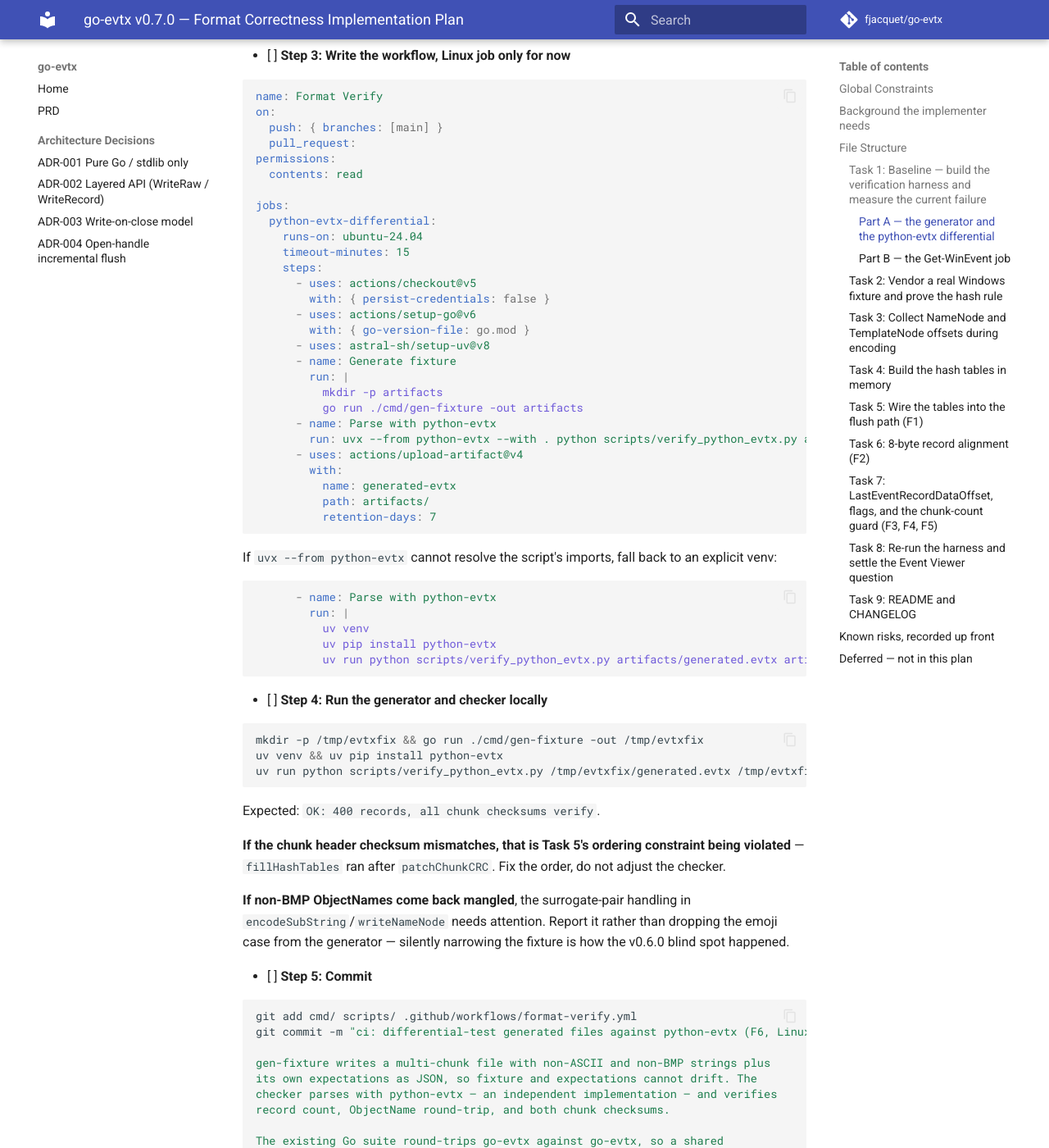
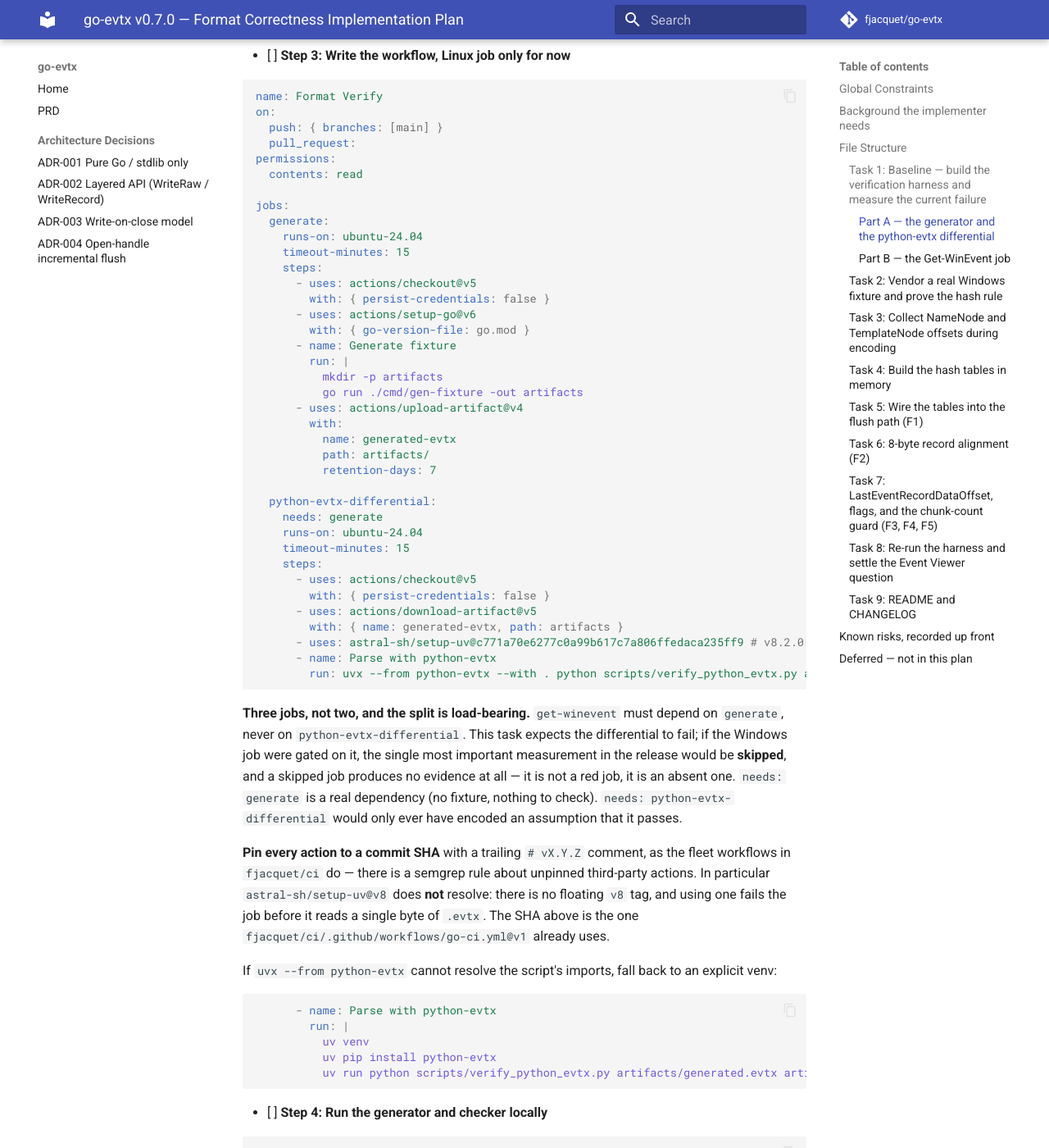
Before and after one commit to fjacquet/go-evtx, an MkDocs documentation site: the page built from docs/superpowers/plans/2026-08-08-v0.7.0-format-correctness.md, in a window 1280 px wide and 1400 px high, scrolled down 7234 px. Shown: the whole window at 82% size. Built offline with MkDocs 1.6.1 and Material for MkDocs 9.7.7, drawn with Linux system fonts in a browser that asks for light colours; comment, search, counter and statistics services are not loaded; some of the changed text lies outside the part shown.

Commit message:
docs: fix two harness defects in the Task 1 workflow
Both surfaced on the first real run, which is the argument for building the
harness before the fixes.

1. astral-sh/setup-uv@v8 does not resolve — there is no floating v8 tag. The
   job died before reading a single byte of .evtx. Now pinned to the same SHA
   fjacquet/ci already uses, and every other action is pinned too, matching
   the fleet's posture and the semgrep rule about unpinned actions.

2. get-winevent was gated on python-evtx-differential passing. This task
   expects the differential to FAIL, so the Windows job was skipped — and a
   skipped job is not a red job, it is no evidence at all. That gating would
   have made the release's single most important measurement unobtainable in
   exactly the situation it was built for.

   Split into three jobs: generate uploads the fixture, both verifiers depend
   on generate and neither blocks the other.

Co-Authored-By: Claude Opus 5 <noreply@anthropic.com>
Claude-Session: https://claude.ai/code/session_01SMMD2wrcUhxVtxB2pNjdgF

````diff
--- a/docs/superpowers/plans/2026-08-08-v0.7.0-format-correctness.md
+++ b/docs/superpowers/plans/2026-08-08-v0.7.0-format-correctness.md
@@ -261,7 +261,7 @@ permissions:
   contents: read
 
 jobs:
-  python-evtx-differential:
+  generate:
     runs-on: ubuntu-24.04
     timeout-minutes: 15
     steps:
@@ -269,19 +269,33 @@ jobs:
         with: { persist-credentials: false }
       - uses: actions/setup-go@v6
         with: { go-version-file: go.mod }
-      - uses: astral-sh/setup-uv@v8
       - name: Generate fixture
         run: |
           mkdir -p artifacts
           go run ./cmd/gen-fixture -out artifacts
-      - name: Parse with python-evtx
-        run: uvx --from python-evtx --with . python scripts/verify_python_evtx.py artifacts/generated.evtx artifacts/expected.json
       - uses: actions/upload-artifact@v4
         with:
           name: generated-evtx
           path: artifacts/
           retention-days: 7
-```
+
+  python-evtx-differential:
+    needs: generate
+    runs-on: ubuntu-24.04
+    timeout-minutes: 15
+    steps:
+      - uses: actions/checkout@v5
+        with: { persist-credentials: false }
+      - uses: actions/download-artifact@v5
+        with: { name: generated-evtx, path: artifacts }
+      - uses: astral-sh/setup-uv@c771a70e6277c0a99b617c7a806ffedaca235ff9 # v8.2.0
+      - name: Parse with python-evtx
+        run: uvx --from python-evtx --with . python scripts/verify_python_evtx.py artifacts/generated.evtx artifacts/expected.json
+```
+
+**Three jobs, not two, and the split is load-bearing.** `get-winevent` must depend on `generate`, never on `python-evtx-differential`. This task expects the differential to fail; if the Windows job were gated on it, the single most important measurement in the release would be **skipped**, and a skipped job produces no evidence at all — it is not a red job, it is an absent one. `needs: generate` is a real dependency (no fixture, nothing to check). `needs: python-evtx-differential` would only ever have encoded an assumption that it passes.
+
+**Pin every action to a commit SHA** with a trailing `# vX.Y.Z` comment, as the fleet workflows in `fjacquet/ci` do — there is a semgrep rule about unpinned third-party actions. In particular `astral-sh/setup-uv@v8` does **not** resolve: there is no floating `v8` tag, and using one fails the job before it reads a single byte of `.evtx`. The SHA above is the one `fjacquet/ci/.github/workflows/go-ci.yml@v1` already uses.
 
 If `uvx --from python-evtx` cannot resolve the script's imports, fall back to an explicit venv:
 
@@ -332,7 +346,7 @@ This is the job that decides whether the Event Viewer claim can be made at all.
 
 ```yaml
   get-winevent:
-    needs: python-evtx-differential
+    needs: generate          # NOT python-evtx-differential — see the note above
     runs-on: windows-latest
     timeout-minutes: 15
     steps:
````
